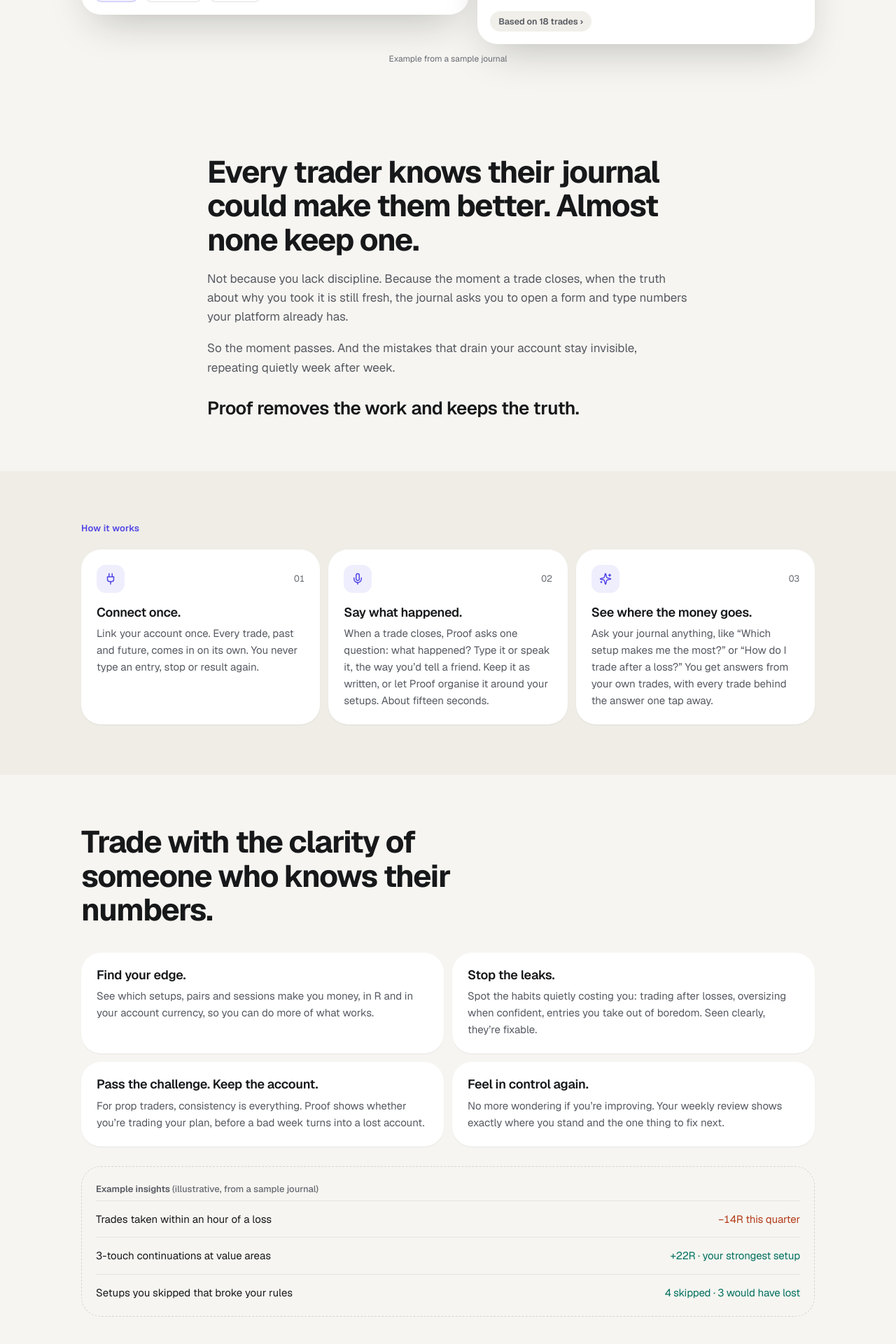
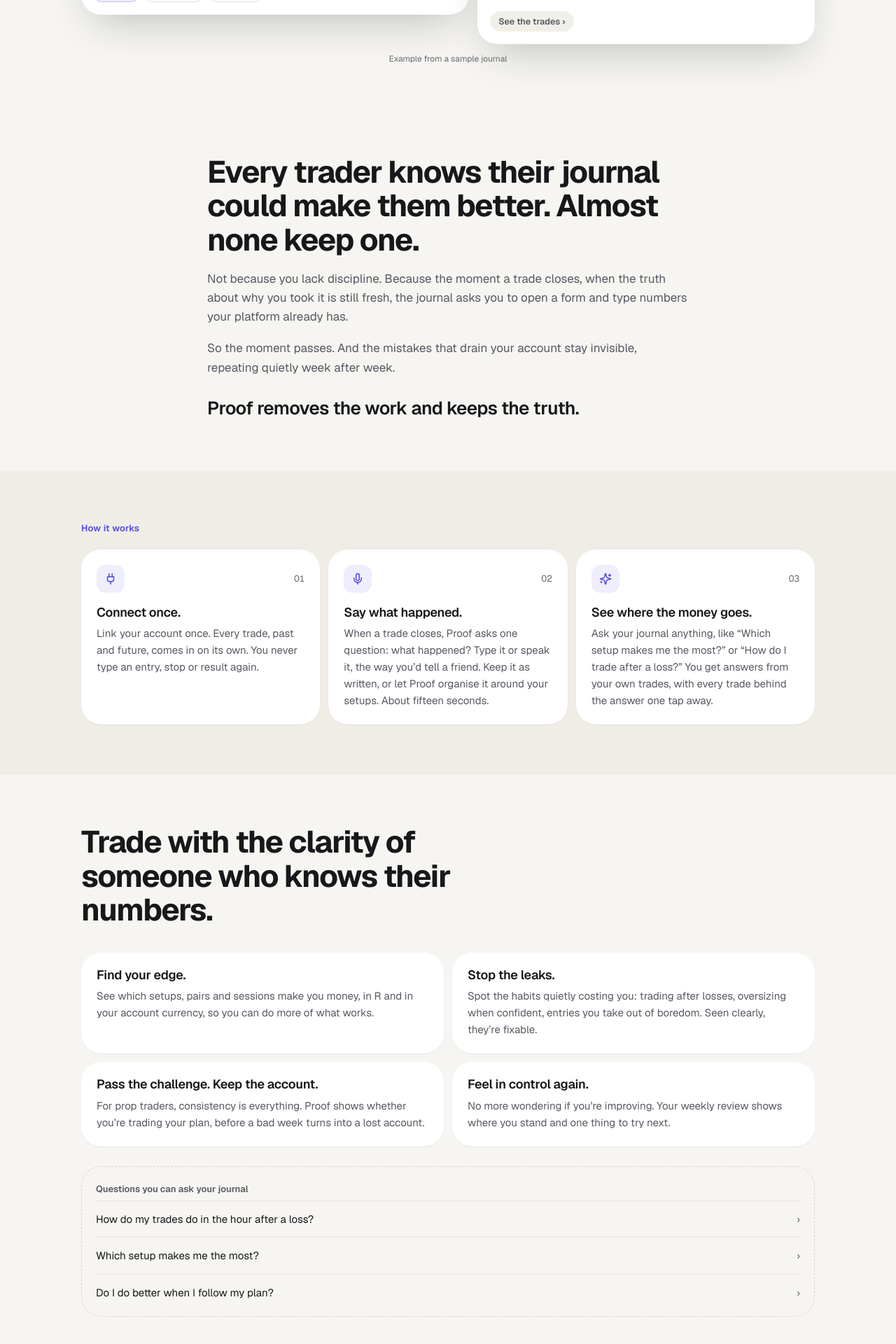
Before and after one commit to TobiWilliams001/proof, a Next.js app: page / in a window 1280 px wide. Shown: the part 798-2718 px from the top of the page at 70% size. Built offline with nearby package versions, Linux system fonts and the light colour scheme.

Commit message:
docs: landing shows questions, not made-up results

```diff
--- a/src/app/page.tsx
+++ b/src/app/page.tsx
@@ -29,13 +29,14 @@
   ['Find your edge.', 'See which setups, pairs and sessions make you money, in R and in your account currency, so you can do more of what works.'],
   ['Stop the leaks.', 'Spot the habits quietly costing you: trading after losses, oversizing when confident, entries you take out of boredom. Seen clearly, they’re fixable.'],
   ['Pass the challenge. Keep the account.', 'For prop traders, consistency is everything. Proof shows whether you’re trading your plan, before a bad week turns into a lost account.'],
-  ['Feel in control again.', 'No more wondering if you’re improving. Your weekly review shows exactly where you stand and the one thing to fix next.'],
+  ['Feel in control again.', 'No more wondering if you’re improving. Your weekly review shows where you stand and one thing to try next.'],
 ];
 
-const INSIGHTS = [
-  { text: 'Trades taken within an hour of a loss', value: '−14R this quarter', tone: 'neg' },
-  { text: '3-touch continuations at value areas', value: '+22R · your strongest setup', tone: 'pos' },
-  { text: 'Setups you skipped that broke your rules', value: '4 skipped · 3 would have lost', tone: 'pos' },
+// Questions, not results: Proof never markets outcomes it hasn't measured for you.
+const QUESTIONS = [
+  'How do my trades do in the hour after a loss?',
+  'Which setup makes me the most?',
+  'Do I do better when I follow my plan?',
 ];
 
 const KINDS = [
@@ -102,9 +103,9 @@
           <Reveal delay={0.45} y={28} className={`${s.demoCard} ${s.demoAsk}`}>
             <div className={s.demoQ}>Which setup makes me the most?</div>
             <p className={s.demoA}>
-              3-touch makes you the most R: <strong className="pos">+22.0R</strong> over 18 trades (61% win rate).
+              3-touch makes you the most R. Here are the trades behind it, with how sure that is.
             </p>
-            <div className={s.demoFoot}>Based on 18 trades ›</div>
+            <div className={s.demoFoot}>See the trades ›</div>
           </Reveal>
           <p className={s.demoLabel}>Example from a sample journal</p>
         </div>
@@ -157,11 +158,11 @@
           </div>
 
           <Reveal className={s.insights}>
-            <p className={s.insightsLabel}>Example insights <span>(illustrative, from a sample journal)</span></p>
-            {INSIGHTS.map((x) => (
-              <div key={x.text} className={s.insight}>
-                <span>{x.text}</span>
-                <span className={`num ${x.tone}`}>{x.value}</span>
+            <p className={s.insightsLabel}>Questions you can ask your journal</p>
+            {QUESTIONS.map((q) => (
+              <div key={q} className={s.insight}>
+                <span>{q}</span>
+                <span className="faint">›</span>
               </div>
             ))}
           </Reveal>
```
Also changed, not shown: 1 other file (tests, documents, lock files or other folders).
